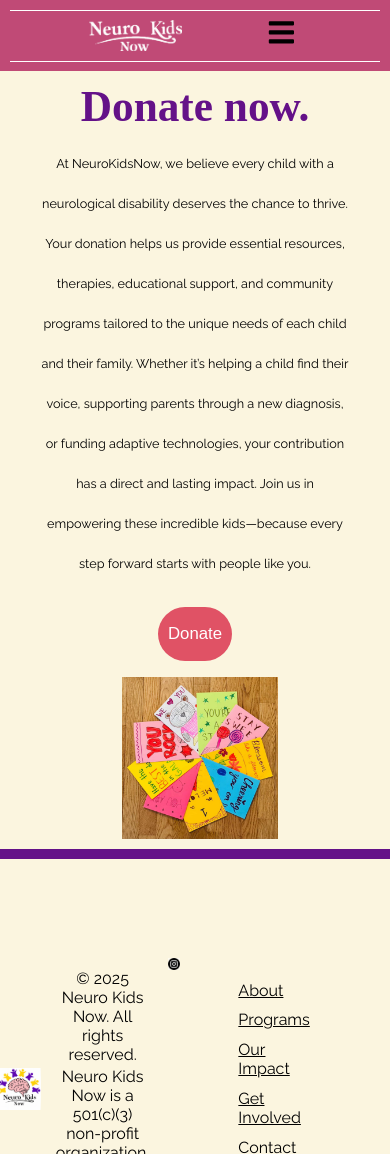
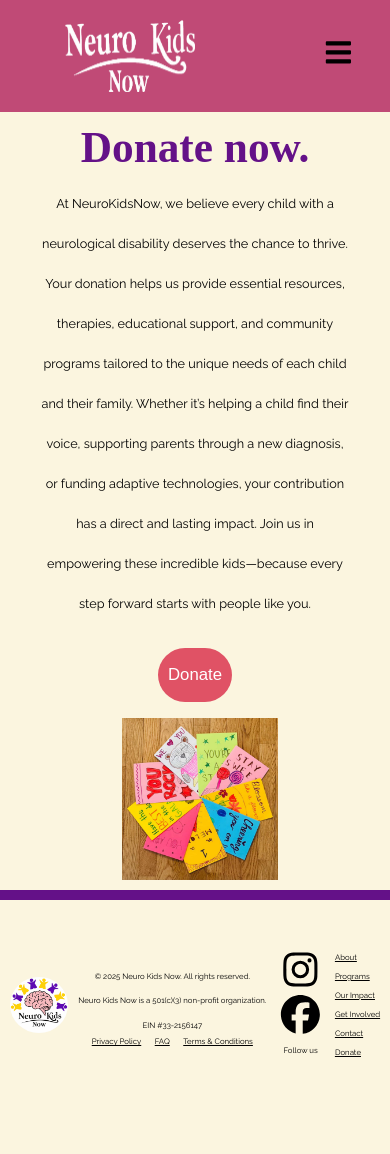
Before and after one commit to NovCoder33/neuro-kids-now, a React (Vite) app: page /Donate in a window 390 px wide. After the commit the page ends 1111 px from the top, so only its background shows below. Built offline with nearby package versions, Linux system fonts and the light colour scheme; a web font is replaced by a local one.

Commit message:
Fixed responsive Footer and Navbar

```diff
--- a/package.json
+++ b/package.json
@@ -10,6 +10,9 @@
     "preview": "vite preview"
   },
   "dependencies": {
+    "@fortawesome/fontawesome-svg-core": "^7.0.0",
+    "@fortawesome/free-brands-svg-icons": "^7.0.0",
+    "@fortawesome/react-fontawesome": "^0.2.3",
     "color": "^5.0.0",
     "react": "^19.1.0",
     "react-dom": "^19.1.0",
--- a/src/components/Footer.css
+++ b/src/components/Footer.css
@@ -1,91 +1,71 @@
-.footer {
-  width: 100%;
-  height: 35vh;
-  border-top: 10px solid #641188;
+.footer hr {
+  border: 10px solid #641188;
+  margin-bottom: 10%;
 }
 .footer-content {
+  width: 100%;
+  height: 25dvh;
   display: flex;
   flex-direction: row;
-  margin-right: 5%;
   align-items: center;
-  justify-content: center;
+  justify-content: space-evenly;
 }
 .footer-content img {
-  max-width: 15%;
+  width: 15%;
   height: auto;
-  object-fit: contain;
   border-radius: 100%;
-  margin-left: 5%;
-  margin-right: 5%;
-  display: block;
 }
 .footer-text {
   display: flex;
-  align-items: center;
-  justify-content: center;
   flex-direction: column;
 }
 .footer-text p {
   font-family: "Raleway";
+  text-wrap: nowrap;
   text-align: center;
-  margin: 2.5% 0 0 0;
+  color: black;
+  font-size: clamp(1.5vw, 2vw, 3vw);
 }
 .footer-text-links {
   display: flex;
   flex-direction: row;
-  justify-content: center;
-  margin-top: 5%;
-  font-size: clamp(0.5vw, 0.75vw, 1vw);
+  justify-content: space-evenly;
+  align-items: center;
 }
 .footer-text-links a {
+  font-family: "Raleway";
   color: black;
-  font-family: "Raleway";
+  font-size: clamp(1.5vw, 2vw, 3vw);
 }
-.image-link {
+.footer-fancy-links {
   display: flex;
   flex-direction: column;
-  align-items: center;
-  justify-content: center;
-  margin: 0 0 0 0;
 }
-.image-link img {
-  max-width: 25%;
-  height: auto;
-  object-fit: contain;
+.footer-fancy-links a {
+  font-size: clamp(7vw, 8vw + 1rem, 10vw);
+  color: black;
 }
-.image-link p {
+.footer-fancy-links p {
+  text-wrap: nowrap;
+  text-align: center;
   font-family: "Raleway";
-  text-align: center;
-  margin: 0 0 0 0;
+  font-size: clamp(1.5vw, 2vw, 3vw);
 }
-.links {
+.footer-links {
   display: flex;
   flex-direction: column;
-  justify-content: center;
-  align-content: center;
+  gap: 10px;
 }
-.links ul {
-  list-style-type: none;
+.footer-links a {
+  font-family: "Raleway";
+  color: black;
+  font-size: clamp(1.5vw, 2vw, 3vw);
 }
-.links li {
-  margin-bottom: 15%;
-}
-.link {
-  color: black;
-  font-family: "Raleway";
-  font-size: clamp(1rem, 1.25vw, 1.5vw);
-}
-@media (max-width: 480px) {
-  .image-link img {
-    width: 100%;
+@media (max-width: 992px) {
+  .footer {
+    border-top: 10px solid #641188;
   }
-  .footer-content img {
-    width: 25vw;
-    height: 25vh;
-  }
-  .footer-content {
-    display: flex;
-    flex-direction: row;
-    margin-right: 25%;
+  .footer hr {
+    margin-bottom: 0%;
   }
 }
--- a/src/components/Footer.tsx
+++ b/src/components/Footer.tsx
@@ -1,74 +1,63 @@
 import logo from "../assets/aboutlogo.png";
+import { FontAwesomeIcon } from "@fortawesome/react-fontawesome";
+import { faInstagram } from "@fortawesome/free-brands-svg-icons";
+import { faFacebook } from "@fortawesome/free-brands-svg-icons/faFacebook";
+import { Link } from "react-router-dom";
 import "./Footer.css";
-import { Link } from "react-router-dom";
-import facebook from "../assets/facebook.png";
-import instagram from "../assets/instagram.png";
-
 const Footer = () => {
   return (
     <div className="footer">
+      <hr></hr>
       <div className="footer-content">
         <img src={logo}></img>
+
         <div className="footer-text">
-          <p>© 2025 Neuro Kids Now. All rights reserved.</p>
-          <p>Neuro Kids Now is a 501(c)(3) non-profit organization.</p>
+          <p>© 2025 Neuro Kids Now. All rights reserved. </p>
+          <p>Neuro Kids Now is a 501(c)(3) non-profit organization. </p>
           <p>EIN #33-2156147</p>
           <div className="footer-text-links">
-            <a href="www.google.com" target="_blank" rel="noopener noreferrer">
+            <a
+              href="https://www.google.com"
+              target="_blank"
+              rel="noopener noreferrer"
+            >
               Privacy Policy
             </a>
-            &nbsp;&nbsp;|&nbsp;&nbsp;
-            <a href="www.google.com" target="_blank" rel="noopener noreferrer">
+            <a
+              href="https://www.youtube.com"
+              target="_blank"
+              rel="noopener noreferrer"
+            >
               FAQ
             </a>
-            &nbsp;&nbsp;|&nbsp;&nbsp;
-            <a href="www.google.com" target="_blank" rel="noopener noreferrer">
+            <a
+              href="https://www.minecraft.com"
+              target="_blank"
+              rel="noopener noreferrer"
+            >
               Terms & Conditions
             </a>
           </div>
         </div>
-        <div className="image-link">
-          <img src={instagram}></img>
-          <img src={facebook}></img>
-          <p>Follow Us</p>
+        <div className="footer-fancy-links">
+          <a href="https://www.instagram.com">
+            <FontAwesomeIcon icon={faInstagram}></FontAwesomeIcon>
+          </a>
+          <a href="https://www.facebook.com">
+            <FontAwesomeIcon icon={faFacebook}></FontAwesomeIcon>
+          </a>
+          <p>Follow us</p>
         </div>
-        <div className="links">
-          <ul>
-            <li>
-              <Link className="link" to="./WhoWeare">
-                About
-              </Link>
-            </li>
-            <li>
-              <Link className="link" to="./Programs">
-                Programs
-              </Link>
-            </li>
-            <li>
-              <Link className="link" to="./WhoWeAre">
-                Our Impact
-              </Link>
-            </li>
-            <li>
-              <Link className="link" to="./Volunteer">
-                Get Involved
-              </Link>
-            </li>
-            <li>
-              <Link className="link" to="./Contact">
-                Contact
-              </Link>
-            </li>
-            <li>
-              <Link className="link" to="./Donate">
-                Donate
-              </Link>
-            </li>
-          </ul>
+        <div className="footer-links">
+          <Link to="./WhoWeAre">About</Link>
+          <Link to="./Programs">Programs</Link>
+          <Link to="./OurImpact">Our Impact</Link>
+          <Link to="./Volunteer">Get Involved</Link>
+          <Link to="./Contact">Contact</Link>
+          <Link to="./Donate">Donate</Link>
         </div>
       </div>
     </div>
   );
 };
-
 export default Footer;
--- a/src/components/Hero.css
+++ b/src/components/Hero.css
@@ -81,7 +81,7 @@
   font-size: clamp(1vw, 7vw + 1rem, 2vw);
 }
 
-@media (min-width: 992px) {
+@media (max-width: 992px) {
   .hero {
     position: relative;
     width: 100%;
--- a/src/components/Navbar.css
+++ b/src/components/Navbar.css
@@ -1,27 +1,16 @@
 header {
   display: flex;
-  flex-direction: column;
   align-items: center;
   justify-content: space-between;
+  height: 80px;
+  padding: 1rem 2rem;
   background-color: #c04a76;
-  padding: 1.15dvh;
   color: #ffffff;
-  font-size: 8px;
-  margin: 0 0 0 0;
 }
 
 header img {
   width: 10%;
-  height: auto;
-  height: 15dvh;
-  padding: 0 0 0 0;
-}
-.nav-content {
-  margin: 0 0 0 0;
-  padding: 0 0 0 0;
-  display: flex;
-  flex-direction: row;
-  justify-content: space-evenly;
+  height: 90%;
 }
 
 nav .link {
@@ -31,22 +20,25 @@ nav .link {
   font-family: "Raleway";
   text-transform: uppercase;
   font-weight: bold;
-  font-size: 0.45rem;
-  text-wrap: nowrap;
+  font-size: 0.75rem;
 }
 
-.horz-top {
+hr.horz-top {
   width: 100%;
-  border-top: 1px solid #ffffff;
-  height: 2px;
-  margin: 0 0 0 0;
+  height: 1.5px;
+  background-color: white;
+  position: absolute;
+  top: 0%;
+  border: none;
 }
 
-.horz-bottom {
+hr.horz-bottom {
   width: 100%;
-  border-bottom: 1px solid #ffffff;
-  height: 2px;
-  margin: 0 0 0 0;
+  height: 1.5px;
+  background-color: white;
+  position: absolute;
+  bottom: 85%;
+  border: none;
 }
 
 nav .vert {
@@ -64,6 +56,7 @@ header .nav-btn {
   background: transparent;
   border: none;
   outline: none;
+  display: hidden;
   opacity: 0;
   font-size: 1.8rem;
 }
@@ -71,9 +64,7 @@ header .nav-btn {
 header div,
 nav {
   display: flex;
-  opacity: 1;
   align-items: center;
-  z-index: 99999;
 }
 
 @media (max-width: 992px) {
@@ -84,7 +75,7 @@ nav {
 
   header nav {
     position: fixed;
-    top: -100dvh;
+    top: -100vh;
     left: 0;
     height: 100%;
     width: 100%;
@@ -98,11 +89,12 @@ nav {
   }
 
   header img {
-    width: 25%;
-    height: auto;
+    margin-left: 10%;
+    width: 40%;
+    height: 90%;
   }
   header .responsive_nav {
-    transform: translateY(100dvh);
+    transform: translateY(100vh);
   }
 
   nav .nav-close-btn {
--- a/src/components/Navbar.tsx
+++ b/src/components/Navbar.tsx
@@ -15,10 +15,10 @@ const Navbar = () => {
     }
   };
   return (
-    <div className="navbar">
+    <>
+      <hr className="horz-top"></hr>
+
       <header>
-        <div className="horz-top"></div>
-        <div className="nav-content">
         <img src={Logo} onClick={() => nav("./")}></img>
         <nav ref={navClass}>
           <Link onClick={() => showNavBar()} className="link" to="./WhoWeAre">
@@ -29,19 +29,11 @@ const Navbar = () => {
             Programs
           </Link>
           <div className="vert"></div>
-            <Link
-              onClick={() => showNavBar()}
-              className="link"
-              to="./OurImpact"
-            >
+          <Link onClick={() => showNavBar()} className="link" to="./OurImpact">
             Our Impact
           </Link>
           <div className="vert"></div>
-            <Link
-              onClick={() => showNavBar()}
-              className="link"
-              to="./Volunteer"
-            >
+          <Link onClick={() => showNavBar()} className="link" to="./Volunteer">
             Get Involved
           </Link>
           <div className="vert"></div>
@@ -50,7 +42,7 @@ const Navbar = () => {
           </Link>
           <div className="vert"></div>
           <Link onClick={() => showNavBar()} className="link" to="./Donate">
-              DONATE
+            Donate
           </Link>
           <div className="vert"></div>
           <button
@@ -63,10 +55,9 @@ const Navbar = () => {
         <button onClick={() => showNavBar()} className="nav-btn">
           <FaBars />
         </button>
-        </div>
-        <div className="horz-bottom"></div>
       </header>
-    </div>
+      <hr className="horz-bottom"></hr>
+    </>
   );
 };
 
--- a/src/components/Programs.css
+++ b/src/components/Programs.css
@@ -74,7 +74,7 @@
     text-wrap: pretty;
   }
 }
-@media (min-width: 768px) {
+@media (max-width: 768px) {
   .programTile {
     flex-direction: column;
   }
--- a/src/components/Volunteer.css
+++ b/src/components/Volunteer.css
@@ -84,3 +84,10 @@ div .volunteer-hero-content {
   line-height: 2.5rem;
   text-wrap: pretty;
 }
+
+@media (max-width: 992px) {
+  .volunteer-content-card p {
+    font-size: clamp(0.15rem, 1vw + 0.45rem, 0.9rem);
+    line-height: 1rem;
+  }
+}
--- a/src/components/WhoWeAre.css
+++ b/src/components/WhoWeAre.css
@@ -7,7 +7,7 @@
 .who-we-are h1 {
   color: #641188;
   font-family: "Charm";
-  font-size: clamp(5vw, 7.5vw + 1rem, 9vw);
+  font-size: clamp(4vw, 7.5vw + 1rem, 5vw);
   text-wrap: nowrap;
 }
 
```
Also changed, not shown: 1 other file (tests, documents, lock files or other folders). Lines whose indentation alone changed are shown as unchanged.
